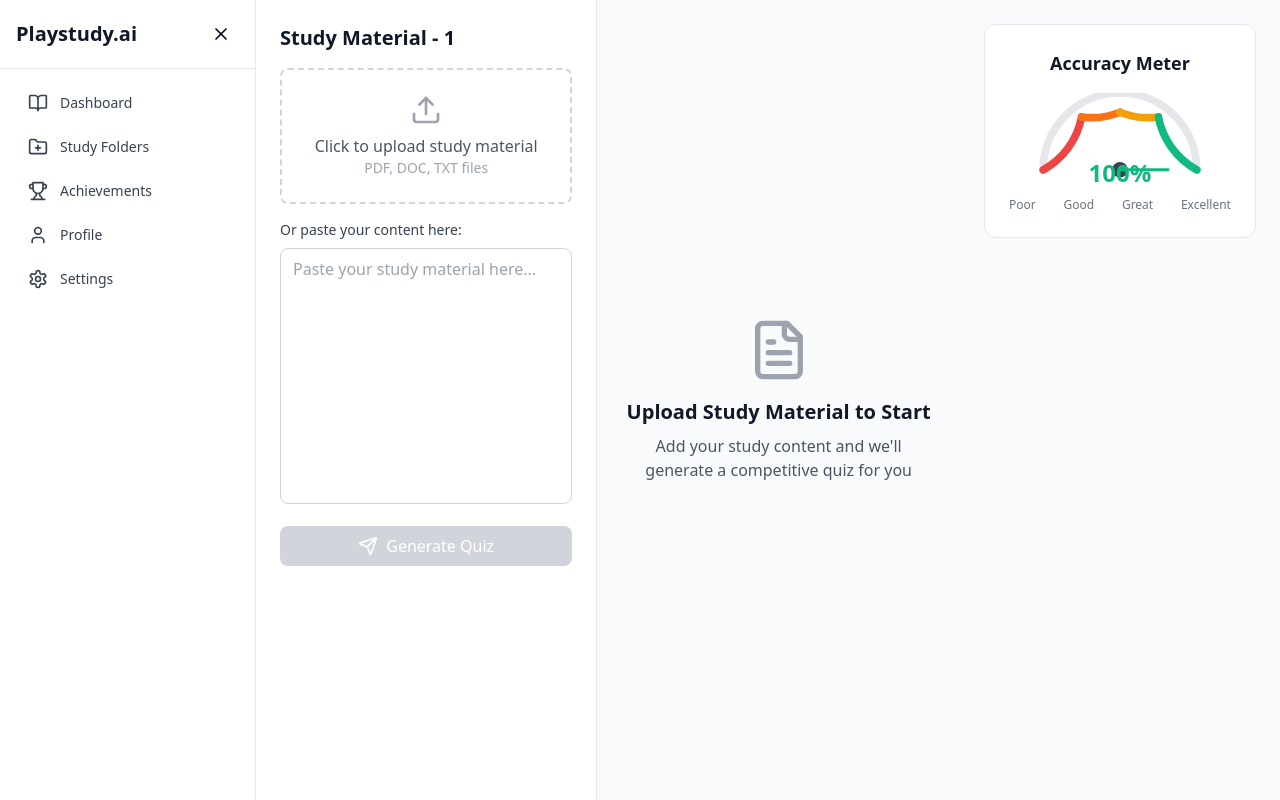
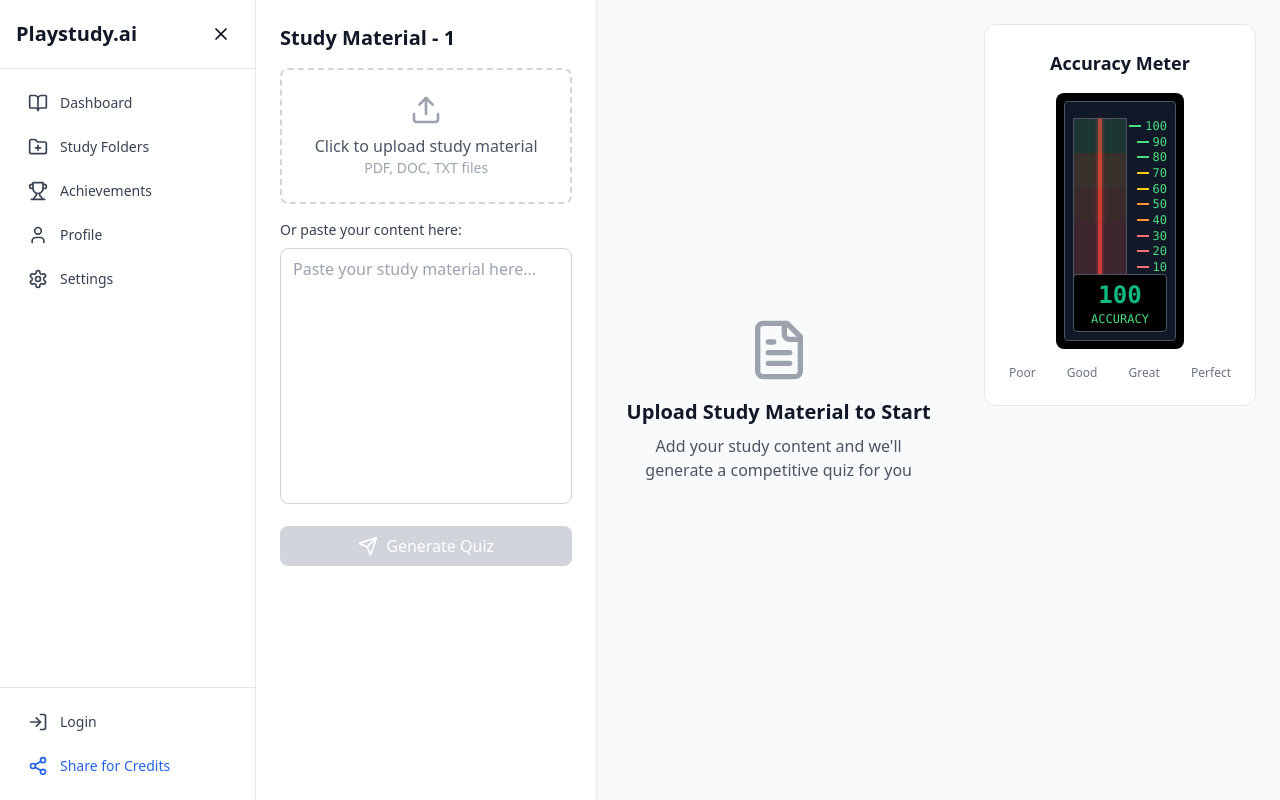
Before and after one commit to Ifthikar20/playstudy-card-dash, a React (Vite) app: page /quiz/1 in a window 1280 px wide. Built offline with nearby package versions, Linux system fonts and the light colour scheme.

Commit message:
Refactor: Improve accuracy meter and add nav items
- Removed quiz statistics from the QuizPage.
- Modified the accuracy meter to a vertical, retro-style design.
- Added "Login" and "Share with Friend" options to the bottom of the sidebar navigation.

```diff
--- a/src/components/AccuracyMeter.tsx
+++ b/src/components/AccuracyMeter.tsx
@@ -18,84 +18,63 @@ export function AccuracyMeter({ accuracy }: AccuracyMeterProps) {
         Accuracy Meter
       </h3>
 
-      <div className="relative w-48 h-24 mx-auto">
-        {/* Speedometer background */}
-        <div className="absolute inset-0">
-          <svg viewBox="0 0 200 100" className="w-full h-full">
-            {/* Background arc */}
-            <path
-              d="M 20 80 A 80 80 0 0 1 180 80"
-              fill="none"
-              stroke="#E5E7EB"
-              strokeWidth="8"
-              strokeLinecap="round"
+      <div className="relative w-32 h-64 mx-auto bg-black rounded-lg p-4">
+        {/* Digital-style background */}
+        <div className="absolute inset-2 bg-gray-900 rounded border border-gray-600">
+
+          {/* Vertical scale lines */}
+          <div className="absolute right-2 top-4 bottom-12 w-8">
+            {[100, 90, 80, 70, 60, 50, 40, 30, 20, 10, 0].map((value, index) => (
+              <div key={value} className="absolute right-0 flex items-center" style={{ top: `${index * 9}%` }}>
+                <div className={`w-3 h-0.5 ${value >= 80 ? 'bg-green-400' : value >= 60 ? 'bg-yellow-400' : value >= 40 ? 'bg-orange-400' : 'bg-red-400'}`} />
+                <span className="text-xs text-green-400 ml-1 font-mono">{value}</span>
+              </div>
+            ))}
+          </div>
+
+          {/* Main display area */}
+          <div className="absolute left-2 top-4 bottom-12 right-12 border border-gray-600 bg-gray-800">
+            {/* Needle track */}
+            <div className="absolute left-1/2 top-0 bottom-0 w-0.5 bg-gray-700" />
+
+            {/* Needle */}
+            <div
+              className="absolute left-1/2 w-1 bg-red-500 transition-all duration-500 ease-out origin-bottom"
+              style={{
+                height: `${accuracy}%`,
+                bottom: 0,
+                transform: 'translateX(-50%)',
+                boxShadow: '0 0 4px rgba(239, 68, 68, 0.8)'
+              }}
             />
 
-            {/* Colored segments */}
-            <path
-              d="M 20 80 A 80 80 0 0 0 60 25"
-              fill="none"
-              stroke="#EF4444"
-              strokeWidth="8"
-              strokeLinecap="round"
-            />
-            <path
-              d="M 60 25 A 80 80 0 0 0 100 20"
-              fill="none"
-              stroke="#F97316"
-              strokeWidth="8"
-              strokeLinecap="round"
-            />
-            <path
-              d="M 100 20 A 80 80 0 0 0 140 25"
-              fill="none"
-              stroke="#F59E0B"
-              strokeWidth="8"
-              strokeLinecap="round"
-            />
-            <path
-              d="M 140 25 A 80 80 0 0 0 180 80"
-              fill="none"
-              stroke="#10B981"
-              strokeWidth="8"
-              strokeLinecap="round"
-            />
+            {/* Accuracy zones background */}
+            <div className="absolute inset-0">
+              <div className="absolute bottom-0 left-0 right-0 bg-red-900 opacity-30" style={{ height: '40%' }} />
+              <div className="absolute left-0 right-0 bg-orange-900 opacity-30" style={{ bottom: '40%', height: '20%' }} />
+              <div className="absolute left-0 right-0 bg-yellow-900 opacity-30" style={{ bottom: '60%', height: '20%' }} />
+              <div className="absolute left-0 right-0 bg-green-900 opacity-30" style={{ bottom: '80%', height: '20%' }} />
+            </div>
+          </div>
 
-            {/* Center circle */}
-            <circle cx="100" cy="80" r="8" fill="#374151" />
-
-            {/* Needle */}
-            <line
-              x1="100"
-              y1="80"
-              x2="100"
-              y2="30"
-              stroke={getColor(accuracy)}
-              strokeWidth="3"
-              strokeLinecap="round"
-              style={{
-                transformOrigin: "100px 80px",
-                transform: `rotate(${rotation}deg)`,
-                transition: "transform 0.5s ease-out"
-              }}
-            />
-          </svg>
-        </div>
-
-        {/* Percentage display */}
-        <div className="absolute bottom-0 left-1/2 transform -translate-x-1/2">
-          <div className="text-2xl font-bold" style={{ color: getColor(accuracy) }}>
-            {accuracy}%
+          {/* Digital readout */}
+          <div className="absolute bottom-2 left-2 right-2 bg-black border border-gray-600 rounded px-2 py-1">
+            <div className="text-center">
+              <div className="text-2xl font-mono font-bold" style={{ color: getColor(accuracy) }}>
+                {accuracy.toString().padStart(3, '0')}
+              </div>
+              <div className="text-xs text-green-400 font-mono">ACCURACY</div>
+            </div>
           </div>
         </div>
       </div>
 
-      {/* Labels */}
-      <div className="flex justify-between text-xs text-gray-500 mt-2">
+      {/* Status labels */}
+      <div className="flex justify-between text-xs text-gray-500 mt-4">
         <span>Poor</span>
         <span>Good</span>
         <span>Great</span>
-        <span>Excellent</span>
+        <span>Perfect</span>
       </div>
     </div>
   );
--- a/src/components/Sidebar.tsx
+++ b/src/components/Sidebar.tsx
@@ -8,7 +8,9 @@ import {
   Settings,
   User,
   Menu,
-  X
+  X,
+  LogIn,
+  Share2
 } from "lucide-react";
 import { cn } from "@/lib/utils";
 
@@ -61,6 +63,19 @@ export function Sidebar() {
           </NavLink>
         ))}
       </nav>
+
+      {/* Bottom section with login and share */}
+      <div className="p-4 border-t border-gray-200 space-y-2">
+        <button className="flex items-center w-full px-3 py-2 rounded-lg text-sm font-medium text-gray-700 hover:bg-gray-100 transition-colors">
+          <LogIn size={20} className="flex-shrink-0" />
+          {!isCollapsed && <span className="ml-3">Login</span>}
+        </button>
+
+        <button className="flex items-center w-full px-3 py-2 rounded-lg text-sm font-medium text-blue-600 hover:bg-blue-50 transition-colors">
+          <Share2 size={20} className="flex-shrink-0" />
+          {!isCollapsed && <span className="ml-3">Share for Credits</span>}
+        </button>
+      </div>
     </div>
   );
 }
--- a/src/pages/QuizPage.tsx
+++ b/src/pages/QuizPage.tsx
@@ -177,29 +177,6 @@ export default function QuizPage() {
         {/* Right Panel - Accuracy Meter */}
         <div className="w-80 p-6">
           <AccuracyMeter accuracy={accuracy} />
-
-          {/* Quiz Statistics */}
-          {quizStarted && (
-            <div className="mt-6 bg-white rounded-xl border border-gray-200 p-6">
-              <h3 className="text-lg font-semibold text-gray-900 mb-4">Quiz Stats</h3>
-              <div className="space-y-3">
-                <div className="flex justify-between">
-                  <span className="text-gray-600">Questions Answered:</span>
-                  <span className="font-medium">{answers.length}/{sampleQuestions.length}</span>
-                </div>
-                <div className="flex justify-between">
-                  <span className="text-gray-600">Correct Answers:</span>
-                  <span className="font-medium text-green-600">
-                    {answers.filter((answer, index) => answer === sampleQuestions[index]?.correct).length}
-                  </span>
-                </div>
-                <div className="flex justify-between">
-                  <span className="text-gray-600">Current Streak:</span>
-                  <span className="font-medium">0</span>
-                </div>
-              </div>
-            </div>
-          )}
         </div>
       </div>
     </div>
```
